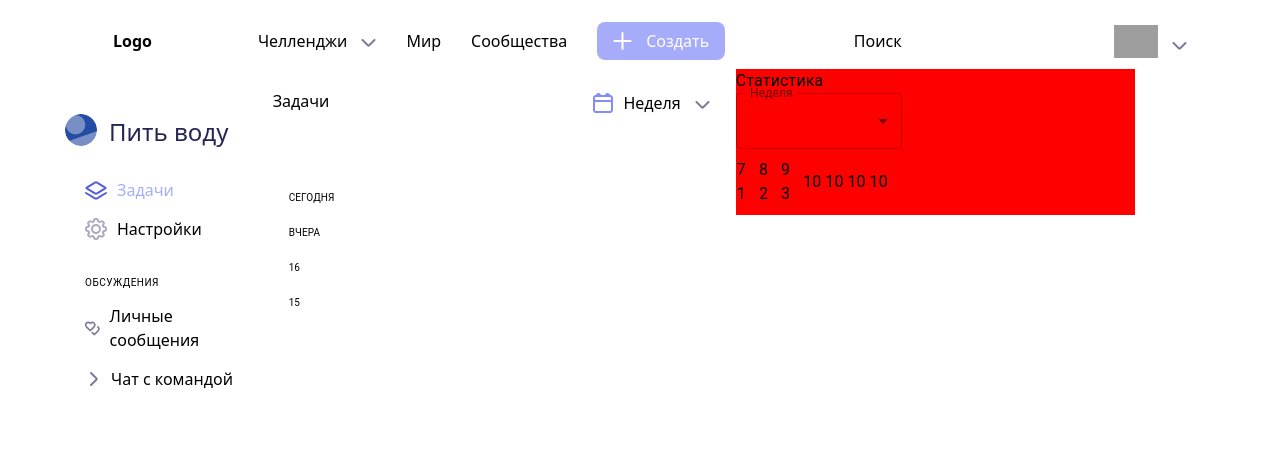
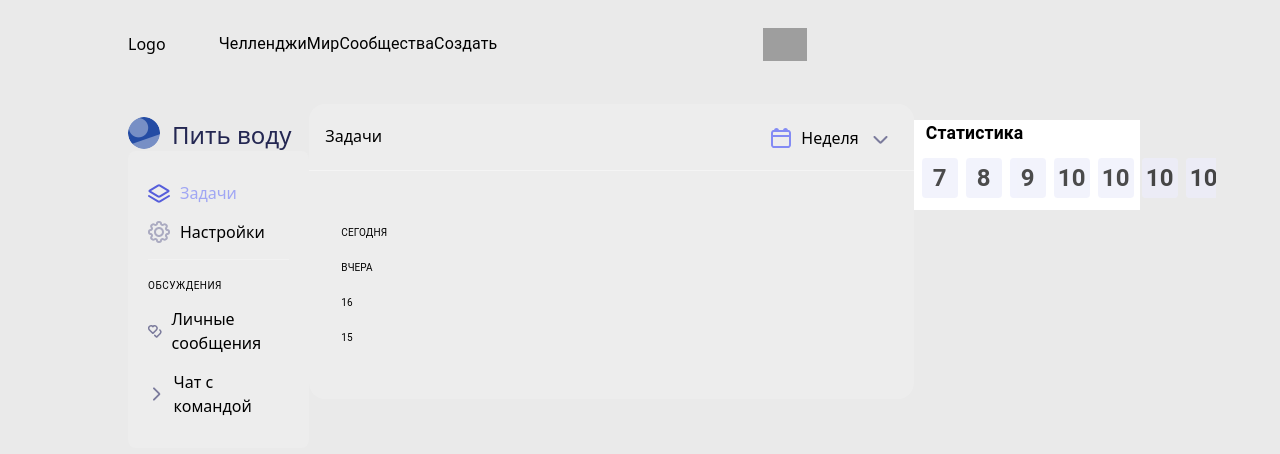
Before and after one commit to EvgeniyNakhay/challenge-web, a Next.js app: page / in a window 1280 px wide. Shown: the top 454 px of the page. Built offline with nearby package versions, Linux system fonts and the light colour scheme; grey boxes are pictures that could not be loaded.

Commit message:
refactoring index, nav bar

```diff
--- a/components/Global/SelectPeriod.tsx
+++ b/components/Global/SelectPeriod.tsx
@@ -11,20 +11,9 @@ export const SelectPeriod = () => {
 
     return (
         <>
-            <FormControl fullWidth>
-                <InputLabel id="demo-simple-select-label">{period}</InputLabel>
-                <Select
-                    labelId="demo-simple-select-label"
-                    id="demo-simple-select"
-                    value={period}
-                    label={period}
-                    onChange={setPeriodSelect}
-                >
-                    <MenuItem value={10}>Ten</MenuItem>
-                    <MenuItem value={20}>Twenty</MenuItem>
-                    <MenuItem value={30}>Thirty</MenuItem>
-                </Select>
-            </FormControl>
+           <select>
+               <option>{period}</option>
+           </select>
         </>
     )
 }
--- a/components/MainPage/calendar.tsx
+++ b/components/MainPage/calendar.tsx
@@ -1,30 +1,41 @@
 import React from "react";
 import {CalendarTypes} from "@/types/CalendarTypes";
-import {Grid, List, ListItem, Typography} from "@mui/material";
+import {Grid, List, ListItem, ListItemText, Typography} from "@mui/material";
 
 
-export const Calendar: React.FC<CalendarTypes> = ({data}) => {
+export const Calendar: React.FC<CalendarTypes> = ({data, flag}) => {
   return(
          <List sx={{
-             width: "20%",
              display: "inline-list-item"
          }}>
              {
                  data.map((item) => (
                      <>
-                         <ListItem sx={{
-                             margin: "5%",
-                             padding: 0
-                         }}>
-                            <Grid>
-                                <Typography>
+                         <ListItemText>
+                            <Grid ml={1}>
+                                <Typography sx={{
+                                    textAlign: "center",
+                                    fontSize: "3vh",
+                                    fontWeight: "bold",
+                                    opacity: .7,
+                                    width: "1.5em",
+                                    height: "5vh",
+                                    paddingTop: "5%",
+                                    paddingLeft: .5,
+                                    paddingRight: .5,
+                                    background: "#EDEEFC",
+                                    borderRadius: "10%"
+                                }}>
                                     {item.day}
                                 </Typography>
-                                <Typography>
-                                    {item.status}
-                                </Typography>
+                                {
+                                    flag ?
+                                        <Typography>
+                                            {item.status}
+                                        </Typography> : null
+                                }
                             </Grid>
-                         </ListItem>
+                         </ListItemText>
                      </>
                  ))
              }
--- a/components/MainPage/statistic.tsx
+++ b/components/MainPage/statistic.tsx
@@ -25,22 +25,22 @@ const Statistics = () => {
     ])
 
     return (
-        <Grid className={styles.statistic_wrapper} container sx={{
-            backgroundColor: "red"
-        }}>
+        <Grid className={styles.statistic_wrapper} container mt={2} sx={{
+            background: "#ffffff"
+        }} >
             <Grid xs={12}>
-                <Grid xs={1}>
-                    <Typography>
+                    <Typography ml={1.5} sx={{
+                        fontSize: "1.1em",
+                        fontWeight: "bold"
+                    }}>
                         Статистика
                     </Typography>
-                </Grid>
                 {/* вынести период в отдельный компонент */}
-                <Grid xs={5} >
-                    <SelectPeriod/>
-                </Grid>
             </Grid>
             <Grid>
-                <Calendar data={day}/>
+                <div>
+                    <Calendar data={day} flag={false}/>
+                </div>
             </Grid>
         </Grid>
     );
--- a/components/NavBar/navbar.tsx
+++ b/components/NavBar/navbar.tsx
@@ -1,38 +1,20 @@
-import {Box, Container, Grid, TextField} from "@mui/material";
-import styles from "./styles/NavBar.module.css";
-import { styled, alpha } from '@mui/material/styles';
+import {Box, Container, Grid, List, ListItem, ListItemText, TextField} from "@mui/material";
 import Image from "next/image";
 import {NavBarTypes} from "@/types/NavBarTypes";
 import React from "react";
+import Link from "next/link";
 
+const list = [
+    {id: 1, text: 'Челленджи', url: '#'},
+    {id: 2, text: 'Мир', url: '#'},
+    {id: 3, text: 'Сообщества', url: '#'},
+    {id: 4, text: 'Создать', url: '#'},
+]
 export const Navbar: React.FC<NavBarTypes> = ({children}) => {
 
-    const Search = styled('div')(({ theme }) => ({
-        position: 'relative',
-        padding: '5px 30px',
-        borderRadius: '8px',
-        backgroundColor: alpha(theme.palette.common.white, 0.15),
-        '&:hover': {
-          backgroundColor: alpha(theme.palette.common.white, 0.25),
-        },
-        '&:active': {
-            backgroundColor: alpha(theme.palette.common.white, 0.25),
-            cursor: 'text',
-          },
-        marginRight: theme.spacing(2),
-        marginLeft: 0,
-        width: '258px',
-        [theme.breakpoints.up('sm')]: {
-          marginLeft: theme.spacing(3),
-          width: '258px',
-        },
-      }));
-
     return (
-        <div className={styles.main}>
-            <Container>
-                <Grid container spacing={2} sx={{
-                    height: 84,
+        <div>
+            <Grid container sx={{
                 paddingTop: '20px',
                 paddingBottom: '20px',
                 alignItems: 'center',
@@ -40,29 +22,23 @@ export const Navbar: React.FC<NavBarTypes> = ({children}) => {
                 <Grid item xs={1}>
                     <h1>Logo</h1>
                 </Grid>
-                    <Grid item xs={6} sx={{
-                        display: 'flex',
-                        justifyContent: 'flex-end',
+                <Grid xs={6}>
+                    <List sx={{
+                        display: "inline-list-item"
                     }}>
-                        <Box>
-                            <nav className={styles.menu_header}>
-                                <ul>
-                                    <li className={styles.item_header}><a href="#">Челленджи</a></li>
-                                    <li className={styles.item_header}><a href="#">Мир</a></li>
-                                    <li className={styles.item_header}><a href="#">Сообщества</a></li>
-                                    <li className={styles.item_header}><a href="/create">Создать</a></li>
-                                </ul>
-                            </nav>
-                        </Box>
+                        {
+                            list.map((item) => (
+                                <>
+                                    <ListItemText>
+                                        <Link href={item.url}>{item.text}</Link>
+                                    </ListItemText>
+                                </>
+                            ))
+                        }
+                    </List>
                 </Grid>
-                    <Grid item xs={4} sx={{
-                        display: 'grid',
-                        justifyContent: 'flex-end',
-                    }}>
-                        <Search>Поиск</Search>
-                    </Grid>
-                    <Grid item xs={1}>
-                        <div className={styles.header_avatar}>
+                <Grid xs={5}>
+                    <div>
                         <Image
                             src="/../public/avatar/Avatar.png"
                             width={44}
@@ -72,7 +48,6 @@ export const Navbar: React.FC<NavBarTypes> = ({children}) => {
                     </div>
                 </Grid>
             </Grid>
-            </Container>
             {children}
         </div>
     )
--- a/components/NavBar/styles/NavBar.module.css
+++ b/components/NavBar/styles/NavBar.module.css
@@ -1,4 +1,7 @@
+.main {
+    width: 100vw;
 
+}
 
 .main h1{
     font-weight: 600;
--- a/pages/_app.tsx
+++ b/pages/_app.tsx
@@ -15,15 +15,10 @@ import Statistics from "@/components/MainPage/statistic";
 
 export default function App({ Component, pageProps }: AppProps) {
   return (
-    <Container sx={{
-        height: '90vh',
-        bgcolor: 'rgba(255, 255, 255, .25)',
-        borderRadius: '20px',
-        border: '1px solid rgba(255, 255, 255, .4)',
-        }}>
+    <>
         <Navbar>
             <Grid container>
-                <Grid mt={5} xs={2}>
+                <Grid mt={3} xs={2}>
                     <Grid>
                         <TitlePage title={"Пить воду"}/>
                     </Grid>
@@ -31,11 +26,11 @@ export default function App({ Component, pageProps }: AppProps) {
                         <Aside/>
                     </Grid>
                 </Grid>
-                <Grid xs={10}>
+                <Grid xs={10} mt={2}>
                     <Component {...pageProps} />
                 </Grid>
             </Grid>
         </Navbar>
-    </Container>
+    </>
   )
 }
--- a/pages/index.tsx
+++ b/pages/index.tsx
@@ -5,10 +5,10 @@ import Statistics from "@/components/MainPage/statistic";
 export default function Home() {
     return (
         <Grid container>
-            <Grid xs={6}>
+            <Grid xs={8}>
                 <TaskDay/>
             </Grid>
-            <Grid xs={5}>
+            <Grid xs={3}>
                 <Statistics/>
             </Grid>
         </Grid>
--- a/styles/globals.css
+++ b/styles/globals.css
@@ -85,7 +85,9 @@
 
 html,
 body {
-  max-width: 100vw;
+  margin-left: 5vw;
+  background-color: #EAEAEAFF;
+  max-width: 90vw;
   overflow-x: hidden;
 }
 
--- a/taiwin/globals.css
+++ b/taiwin/globals.css
@@ -596,7 +596,9 @@ video {
 
 html,
 body {
-  max-width: 100vw;
+  margin-left: 5vw;
+  background-color: #EAEAEAFF;
+  max-width: 90vw;
   overflow-x: hidden;
 }
 
--- a/types/CalendarTypes.ts
+++ b/types/CalendarTypes.ts
@@ -4,5 +4,6 @@ export interface CalendarTypes {
         id: number,
         day: number,
         status: number | undefined
-    }[]
+    }[],
+    flag: boolean
 }
```
Lines whose indentation alone changed are shown as unchanged.
